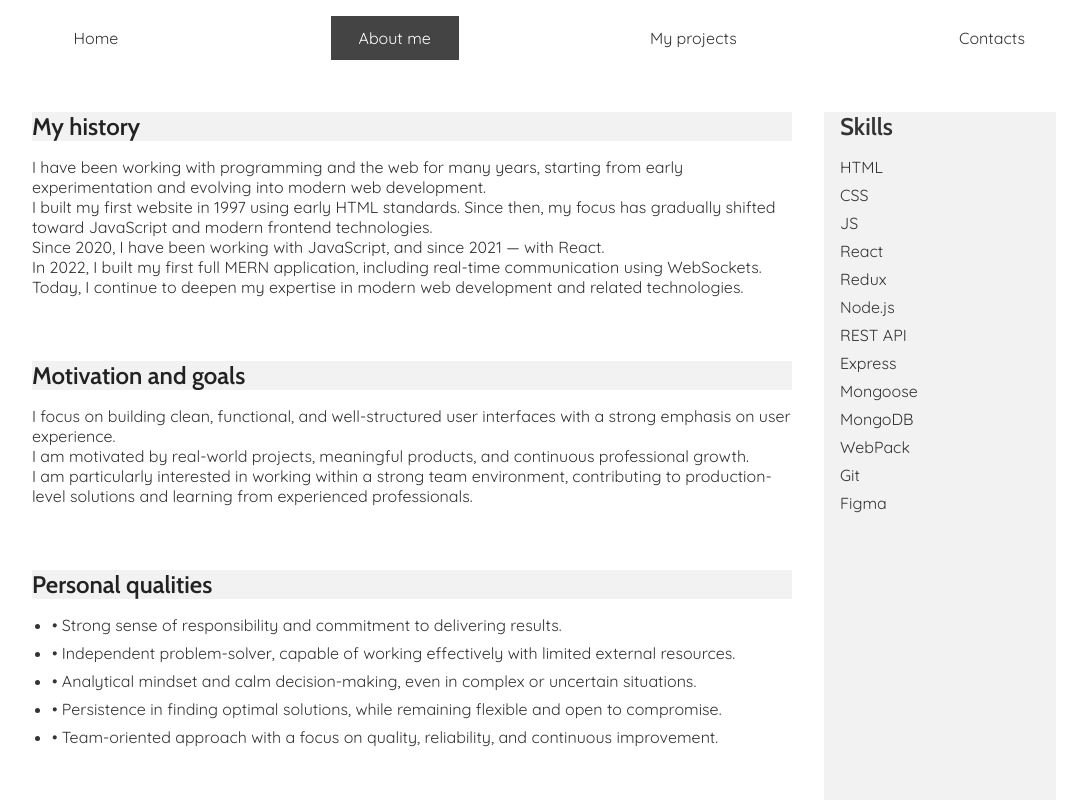
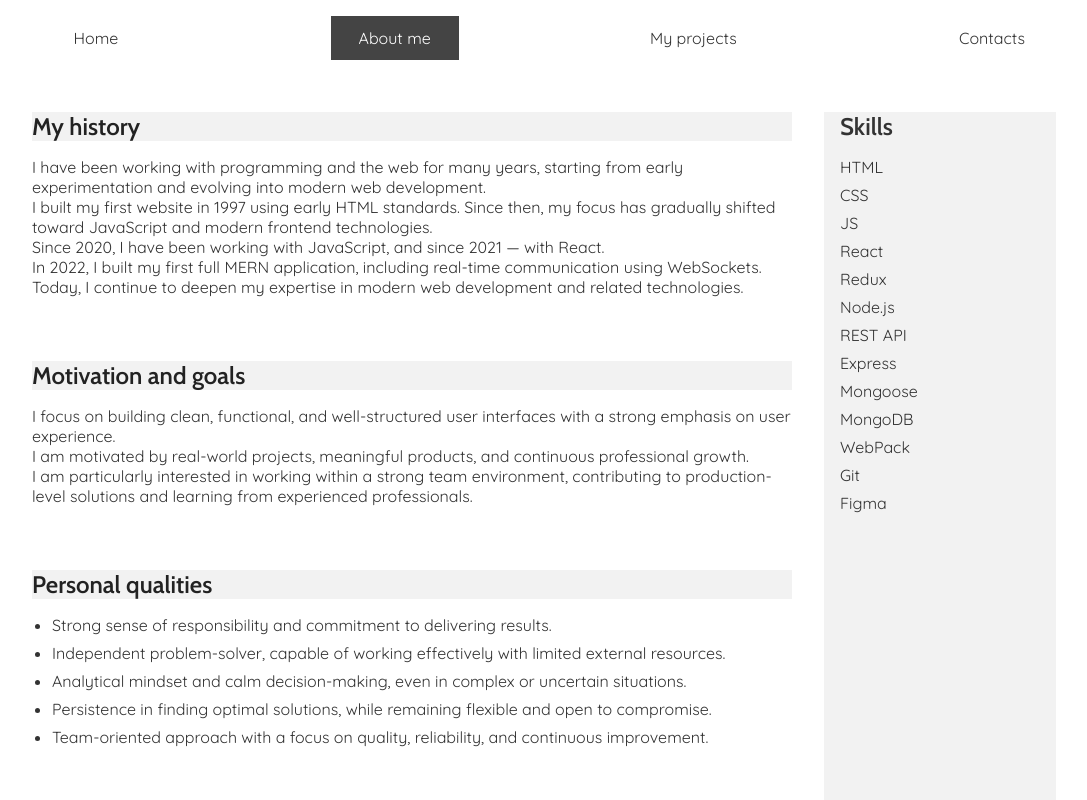
Before and after one commit to ruslan-synytsia/CV-web-app, a React (Create React App) app: page /about in a window 1280 px wide. Shown: the top 800 px of the page, without its empty margins (96-1183 px from the left). Built offline with nearby package versions, Linux system fonts and the light colour scheme.

Commit message:
update About

```diff
--- a/src/Components/Pages/About/About.js
+++ b/src/Components/Pages/About/About.js
@@ -6,7 +6,7 @@ function About() {
         history: 'I have been working with programming and the web for many years, starting from early experimentation and evolving into modern web development.//I built my first website in 1997 using early HTML standards. Since then, my focus has gradually shifted toward JavaScript and modern frontend technologies.//Since 2020, I have been working with JavaScript, and since 2021 — with React./In 2022, I built my first full MERN application, including real-time communication using WebSockets.//Today, I continue to deepen my expertise in modern web development and related technologies.',
         goals: 'I focus on building clean, functional, and well-structured user interfaces with a strong emphasis on user experience.//I am motivated by real-world projects, meaningful products, and continuous professional growth./I am particularly interested in working within a strong team environment, contributing to production-level solutions and learning from experienced professionals.',
         interests: 'Outside of work, I enjoy cycling, following technology-related podcasts, and spending time in nature with my family.',
-        qualities: '• Strong sense of responsibility and commitment to delivering results./• Independent problem-solver, capable of working effectively with limited external resources./• Analytical mindset and calm decision-making, even in complex or uncertain situations./• Persistence in finding optimal solutions, while remaining flexible and open to compromise./• Team-oriented approach with a focus on quality, reliability, and continuous improvement.',
+        qualities: ' Strong sense of responsibility and commitment to delivering results./ Independent problem-solver, capable of working effectively with limited external resources./ Analytical mindset and calm decision-making, even in complex or uncertain situations./ Persistence in finding optimal solutions, while remaining flexible and open to compromise./ Team-oriented approach with a focus on quality, reliability, and continuous improvement.',
         skills: 'HTML/CSS/JS/React/Redux/Node.js/REST API/Express/Mongoose/MongoDB/WebPack/Git/Figma'
     };
 
```
